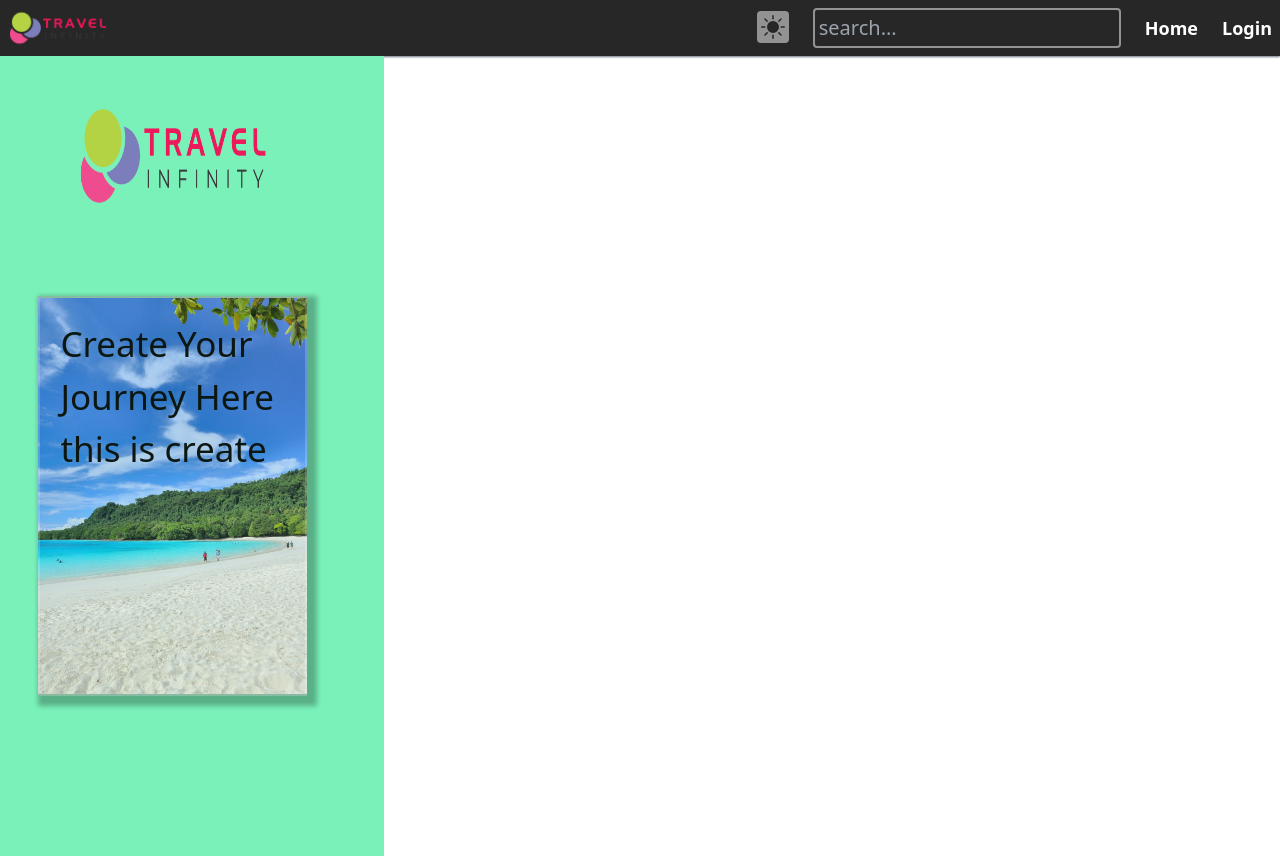
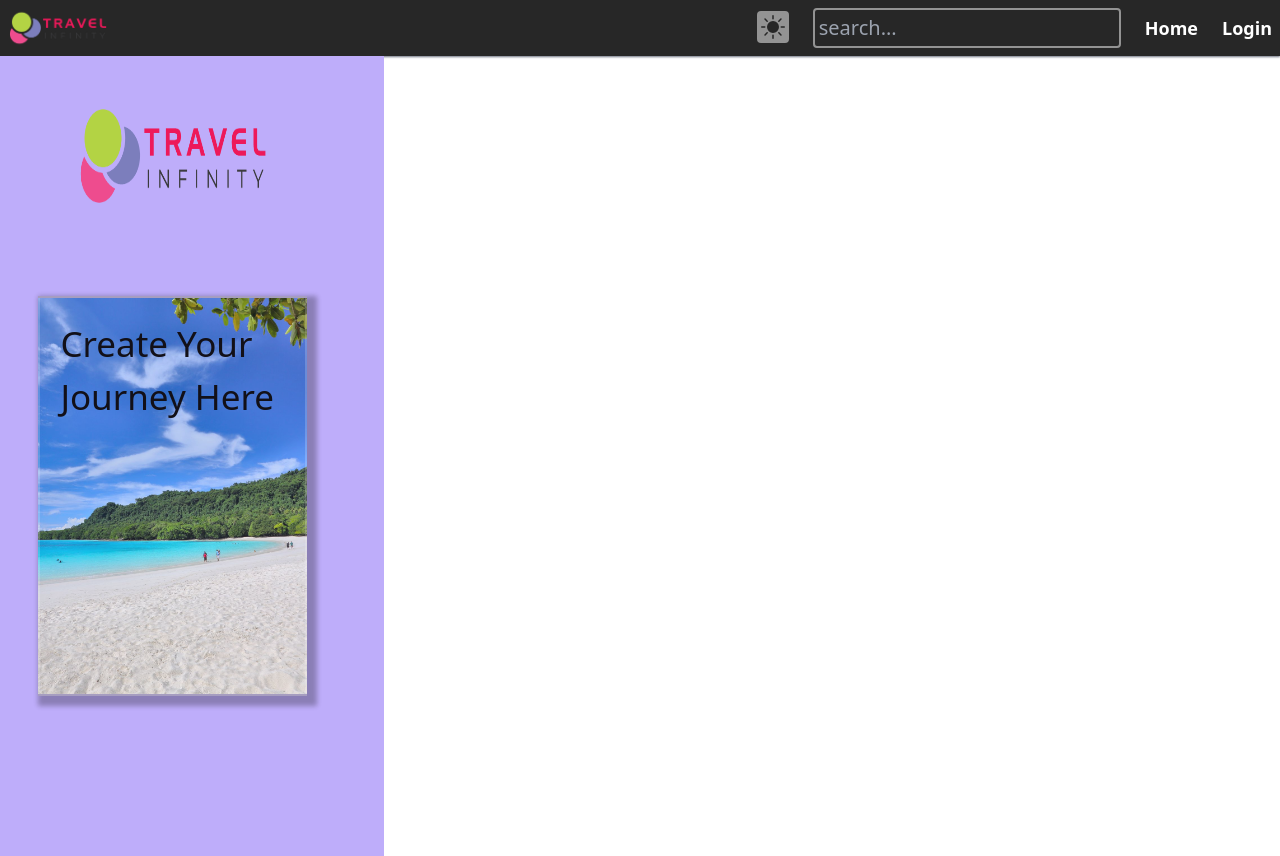
Before and after one commit to Piumikavindya/Travel-App-4021, a React (Create React App) app in the folder frontend/: page /pages/CreateJourney in a window 1280 px wide. Built offline with nearby package versions, Linux system fonts and the light colour scheme.

Commit message:
change color

```diff
--- a/frontend/src/components/pages/CreateJourney.jsx
+++ b/frontend/src/components/pages/CreateJourney.jsx
@@ -4,7 +4,7 @@ import beach from '../../assets/images/beach.jpg';
 
 export default function CreateJourney() {
 
-  const barColor = 'rgb(123, 241, 186);'
+  const barColor = '#BEADFA'
 
 
   return (
@@ -16,7 +16,7 @@ export default function CreateJourney() {
       <Pagebar backgroundImage={beach} backgroundColor={barColor}  >
       <h1 className='text-black'>Create Your Journey Here</h1>
       <div className='vertical-bar-outside-text'>
-       <h1>this is create </h1>
+
       </div>
       </Pagebar>
 
```
